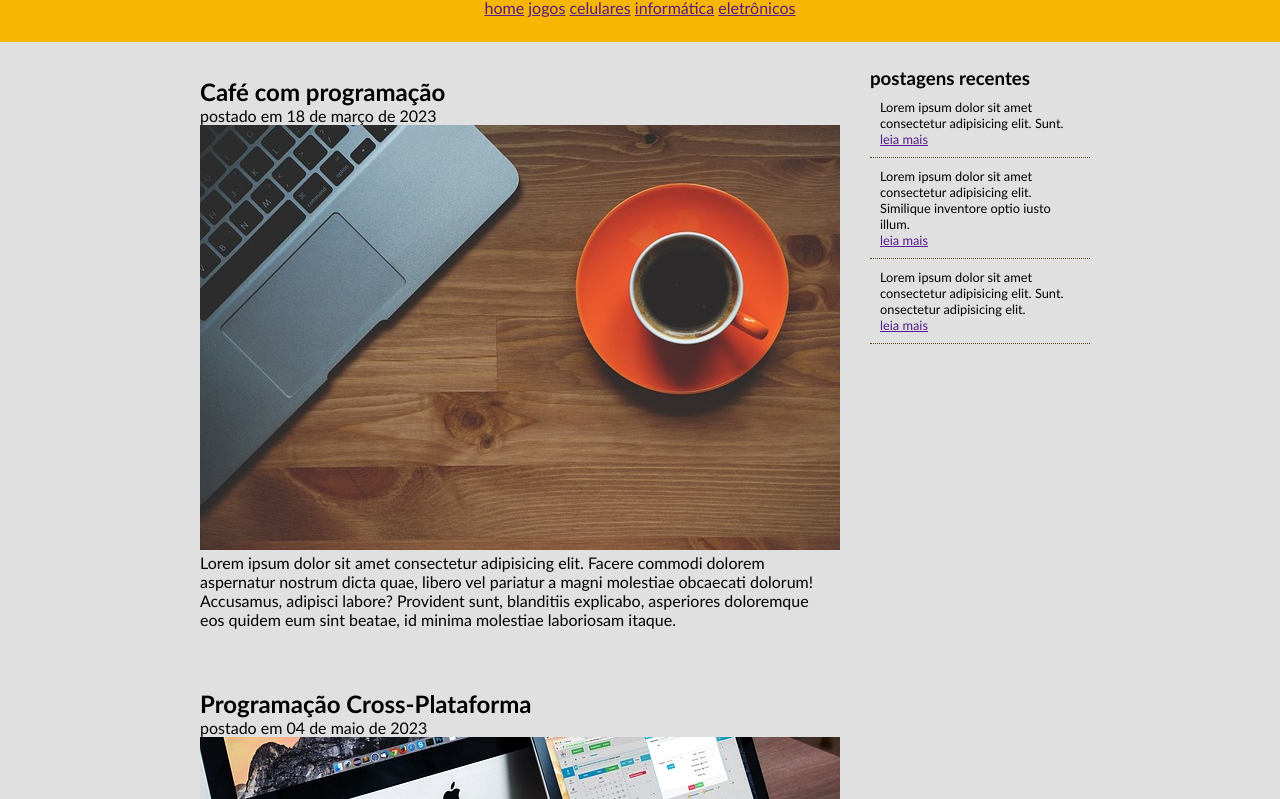
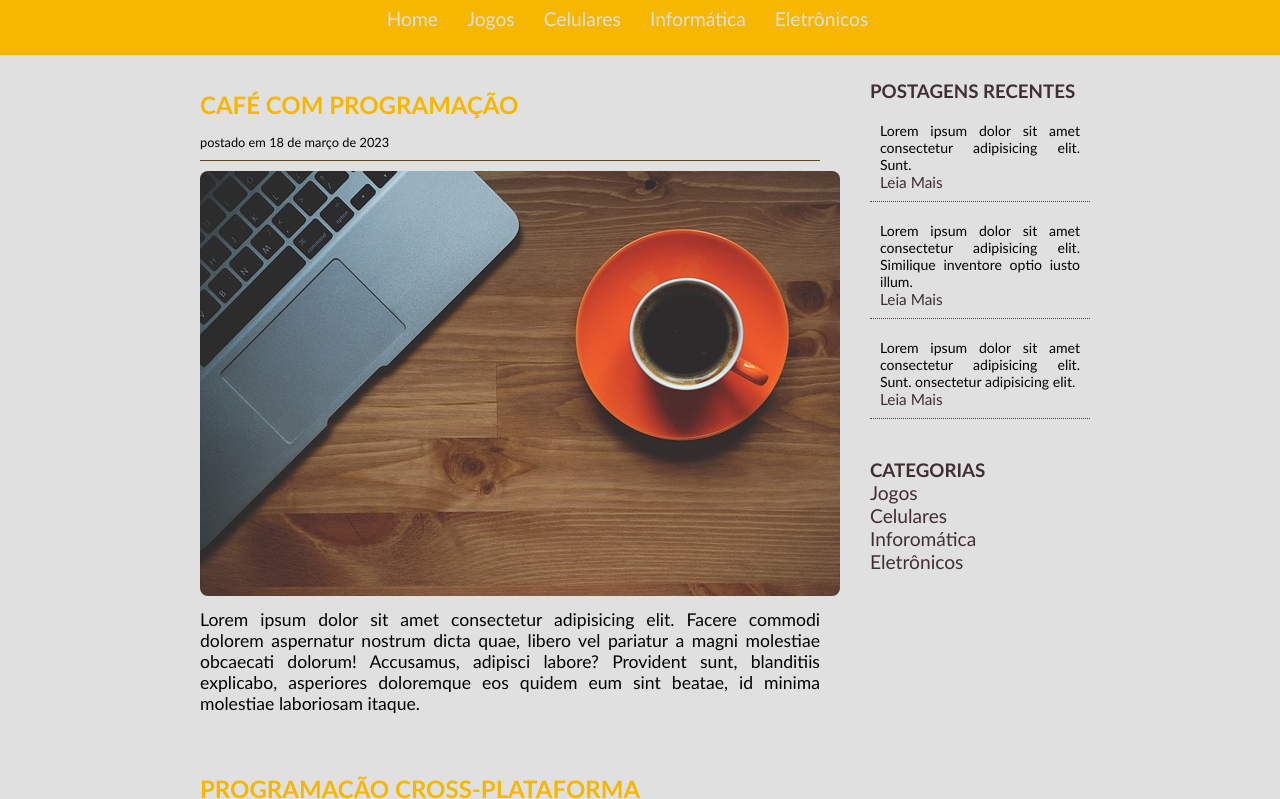
Before and after one commit to Juan-Severiano/HTML, a plain HTML site: page aula11.13/techblog.html in a window 1280 px wide. Shown: the part 86-885 px from the top of the page. Drawn offline with Linux system fonts and the light colour scheme.

Commit message:
techblog finalizado 11.13

```diff
--- a/aula11.13/techblog.css
+++ b/aula11.13/techblog.css
@@ -23,3 +23,25 @@ body { font-size: 1em; font-family: 'Trebuchet MS', 'Lucida Sans', sans-serif;
 .side-post { font-size: 0.8em; padding: 10px; border-bottom: 1px dotted #594317; }
 
 #footer-area { clear: both; text-align: center; padding: 15px; background-color: #594317; color: #DFE0DF; }
+
+/* Formatações */
+
+h1 { color: #594317; font-size: 2.5em; text-transform: capitalize; }
+
+h2 { color: #f7b600; margin-bottom: 15px; text-transform: uppercase; }
+
+h3 { color: #402e32; text-transform: uppercase; }
+
+.white-font { color: #DFE0DF; }
+
+a { text-decoration: none; text-transform: capitalize; font-size: 1.2em; margin-right: 25px; color: #DFE0DF; }
+
+.side-content a { color: #402e32; }
+
+.post-date { font-size: 0.8em; border-bottom: 1px solid #594317; padding-bottom: 10px; margin-bottom: 10px; display: block; }
+
+img { border-radius: 8px; }
+
+p { font-size: 1.1em; text-align: justify; margin-top: 10px; }
+
+#text-format { text-transform: capitalize; }
--- a/aula11.13/techblog.html
+++ b/aula11.13/techblog.html
@@ -3,6 +3,8 @@
 <head>
     <meta charset="UTF-8">
     <meta name="viewport" content="width=device-width, initial-scale=1.0">
+
+    <link rel="shortcut icon" href="./img/imagem1.jpg" type="image/x-icon">
 
     <title>Tech Blog - Seu blog tech !</title>
 
@@ -11,7 +13,7 @@
 <body>
     <!-- classes e ids de nomes compostos separa por traços -->
     <header id="header-area">
-        <h1 class="padding-header">techblog</h1>
+        <h1 class="padding-header">tech<span class="white-font">Blog</span></h1>
         <nav class="padding-header">
             <a href="">home</a>
             <a href="">jogos</a>
@@ -24,25 +26,25 @@
         <section id="posts-area">
             <div class="post">
                 <h2>Café com programação</h2>
-                <span>postado em 18 de março de 2023</span>
+                <span class="post-date">postado em 18 de março de 2023</span>
                 <img src="./img/imagem1.jpg" alt="Computador junto à uma xícara de café">
                 <p>Lorem ipsum dolor sit amet consectetur adipisicing elit. Facere commodi dolorem aspernatur nostrum dicta quae, libero vel pariatur a magni molestiae obcaecati dolorum! Accusamus, adipisci labore? Provident sunt, blanditiis explicabo, asperiores doloremque eos quidem eum sint beatae, id minima molestiae laboriosam itaque.</p>
             </div>
             <div class="post">
                 <h2>Programação Cross-Plataforma</h2>
-                <span>postado em 04 de maio de 2023</span>
+                <span class="post-date">postado em 04 de maio de 2023</span>
                 <img src="./img/imagem2.jpg" alt="Programação Cross-Plataforma">
                 <p>Lorem ipsum dolor sit amet consectetur adipisicing elit. Facere commodi dolorem aspernatur nostrum dicta quae, libero vel pariatur a magni molestiae obcaecati dolorum! Accusamus, adipisci labore? Provident sunt,..</p>
             </div>
             <div class="post">
                 <h2>inovaçoes na realidade aumentada</h2>
-                <span>postado em 27 de julho de 2023</span>
+                <span class="post-date">postado em 27 de julho de 2023</span>
                 <img src="./img/imagem3.jpg" alt="inovaçoes na realidade aumentada">
                 <p>Lorem ipsum dolor sit amet consectetur adipisicing elit. Facere commodi dolorem aspernatur nostrum dicta quae, libero vel pariatur a magni molestiae obcaecati dolorum! Accusamus, adipisci labore? Provident sunt, blanditiis .</p>
             </div>
             <div class="post">
                 <h2>Café com programação</h2>
-                <span>postado em 18 de março de 2023</span>
+                <span class="post-date">postado em 18 de março de 2023</span>
                 <img src="./img/imagem4.jpg" alt="Computador junto à uma xícara de café">
                 <p>Lorem ipsum dolor sit amet consectetur adipisicing elit. Facere commodi dolorem aspernatur nostrum dicta quae, libero vel pariatur a magni molestiae obcaecati dolorum! Accusamus, adipisci labore? Provident sunt, blanditiis explicabo, asperiores doloremque eos quidem eum sint beatae, id minima molestiae laboriosam itaque.</p>
             </div>
@@ -63,10 +65,17 @@
                     <a href="">leia mais</a>
                 </div>
             </div>
+            <div class="side-content">
+                <h3>categorias</h3>
+                <a href="">jogos</a><br>
+                <a href="">celulares</a><br>
+                <a href="">inforomática</a><br>
+                <a href="">eletrônicos</a><br>
+            </div>
         </section>
     </main>
     <footer id="footer-area">
-        <span>&copy; Todos os direitos reservados</span>
+        <span id="text-format">&copy; Todos os direitos reservados</span>
     </footer>
 </body>
 </html>
```
